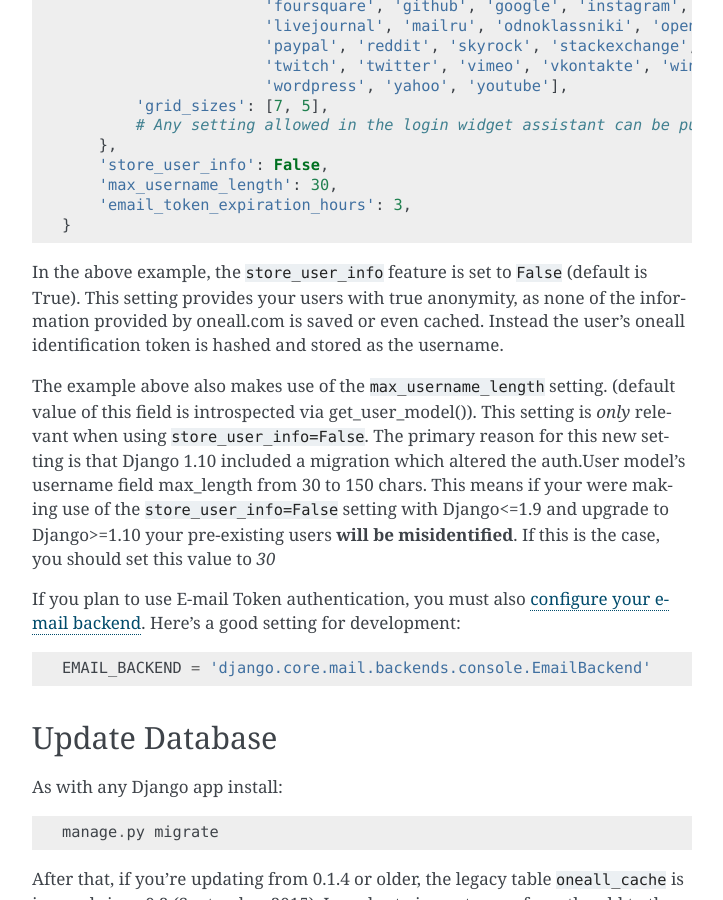
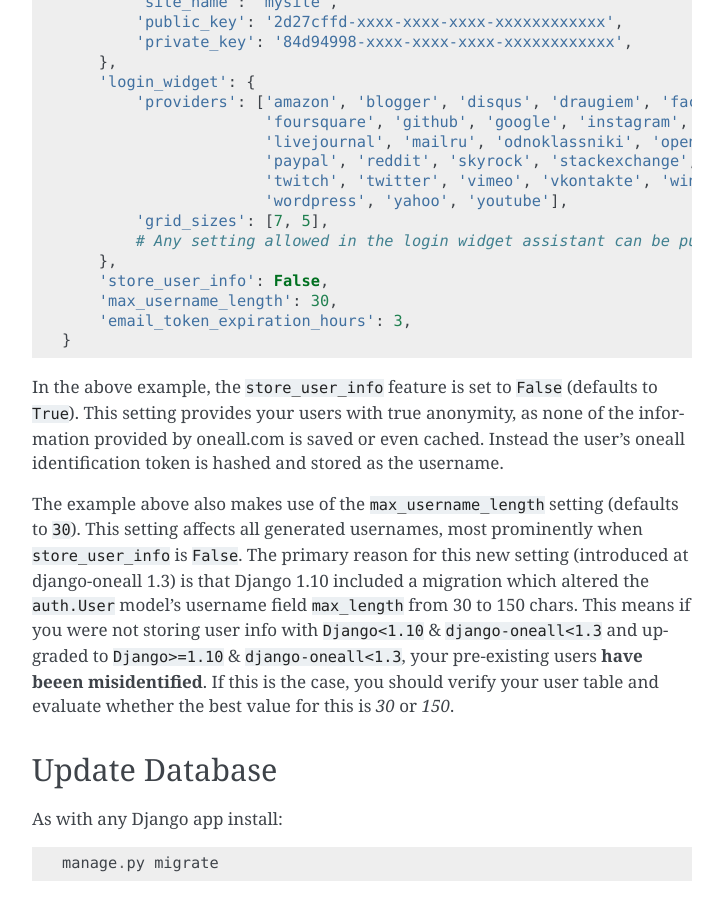
Before and after one commit to leandigo/django-oneall, a Sphinx documentation site: the page built from docs/settings.rst, in a window 1280 px wide and 900 px high, scrolled down 1127 px. Shown: the whole window, without its empty margins (388-1111 px from the left). Built offline with Sphinx 7.4.7, drawn with Linux system fonts in a browser that asks for light colours; some of the changed text lies outside the part shown.

Commit message:
Switched default to max username length to 30. 150 character long usernames are unusable in the admin panel.

```diff
--- a/docs/settings.rst
+++ b/docs/settings.rst
@@ -26,6 +26,11 @@ Second, add the Django authentication backends::
         'django_oneall.auth.OneAllAuthBackend',
         'django_oneall.auth.EmailTokenAuthBackend',  # Optional
     )
+
+If you plan to use E-mail Token authentication, you must also `configure your e-mail backend`_.
+Here's a good development setting::
+
+    EMAIL_BACKEND = 'django.core.mail.backends.console.EmailBackend'
 
 Third, add the OneAll settings. Here's a minimal set-up::
 
@@ -60,23 +65,19 @@ Here's a different, more detailed alternative to the third step::
         'email_token_expiration_hours': 3,
     }
 
-In the above example, the ``store_user_info`` feature is set to ``False`` (default is True).  This
+In the above example, the ``store_user_info`` feature is set to ``False`` (defaults to ``True``).  This
 setting provides your users with true anonymity, as none of the information provided by
 oneall.com is saved or even cached.  Instead the user's oneall identification token is hashed
 and stored as the username.
 
-The example above also makes use of the ``max_username_length`` setting.  (default value of this field
-is introspected via get_user_model()). This setting is *only* relevant when using ``store_user_info=False``.
-The primary reason for this new setting is that Django 1.10 included a migration which altered the
-auth.User model's username field max_length from 30 to 150 chars.  This means if your were making
-use of the ``store_user_info=False`` setting with Django<=1.9 and upgrade to Django>=1.10 your pre-existing
-users **will be misidentified**. If this is the case, you should set this value to `30`
+The example above also makes use of the ``max_username_length`` setting (defaults to ``30``).  This setting affects
+all generated usernames, most prominently when ``store_user_info`` is ``False``.  The primary reason for this new
+setting (introduced at django-oneall 1.3) is that Django 1.10 included a migration which altered the ``auth.User``
+model's username field ``max_length`` from 30 to 150 chars.  This means if you were not storing user info with
+``Django<1.10`` & ``django-oneall<1.3`` and upgraded to ``Django>=1.10`` & ``django-oneall<1.3``, your pre-existing
+users **have beeen misidentified**.  If this is the case, you should verify your user table and evaluate whether the
+best value for this is `30` or `150`.
 
-
-If you plan to use E-mail Token authentication, you must also `configure your e-mail backend`_.
-Here's a good setting for development::
-
-    EMAIL_BACKEND = 'django.core.mail.backends.console.EmailBackend'
 
 Update Database
 ^^^^^^^^^^^^^^^
```
Also changed, not shown: 1 other file.
